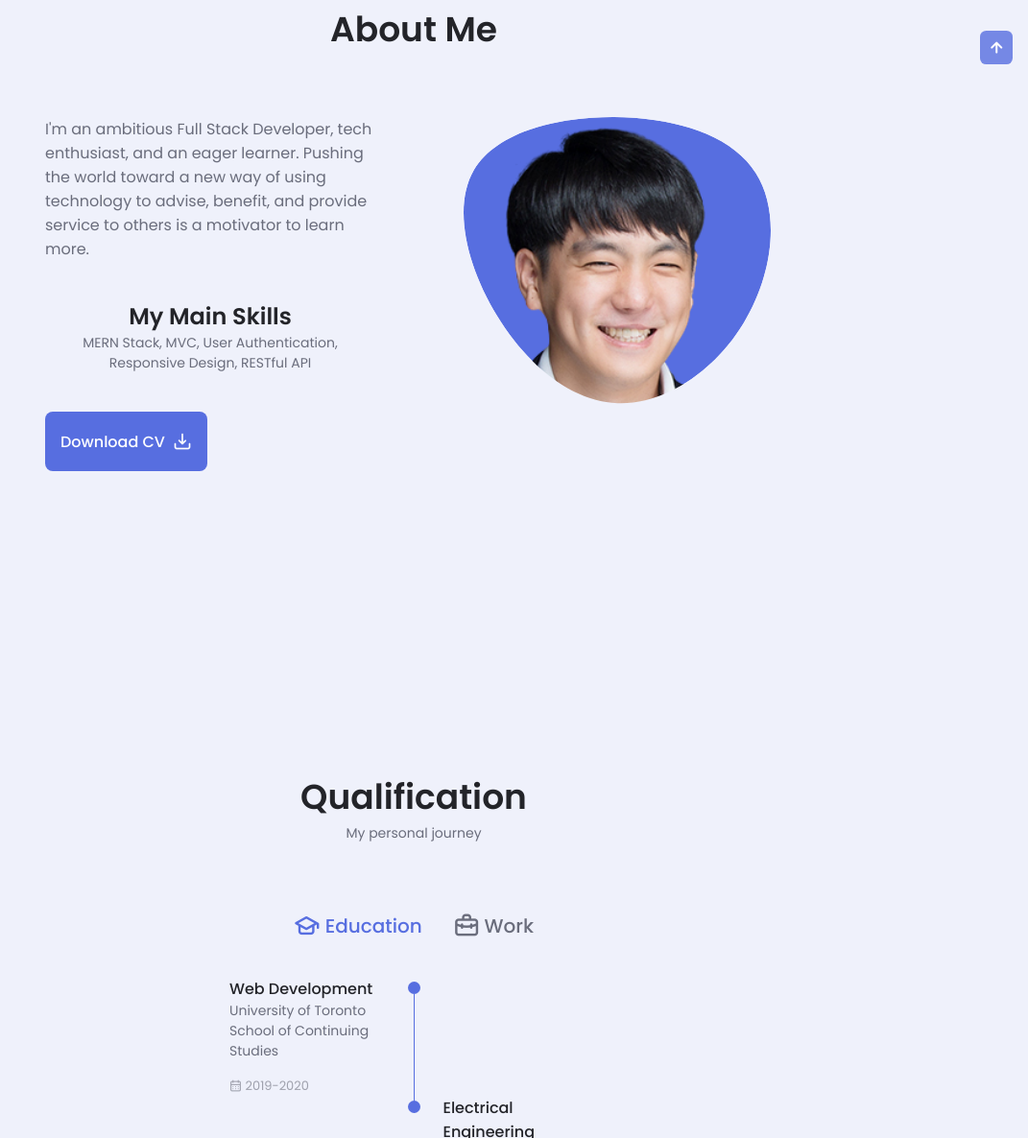
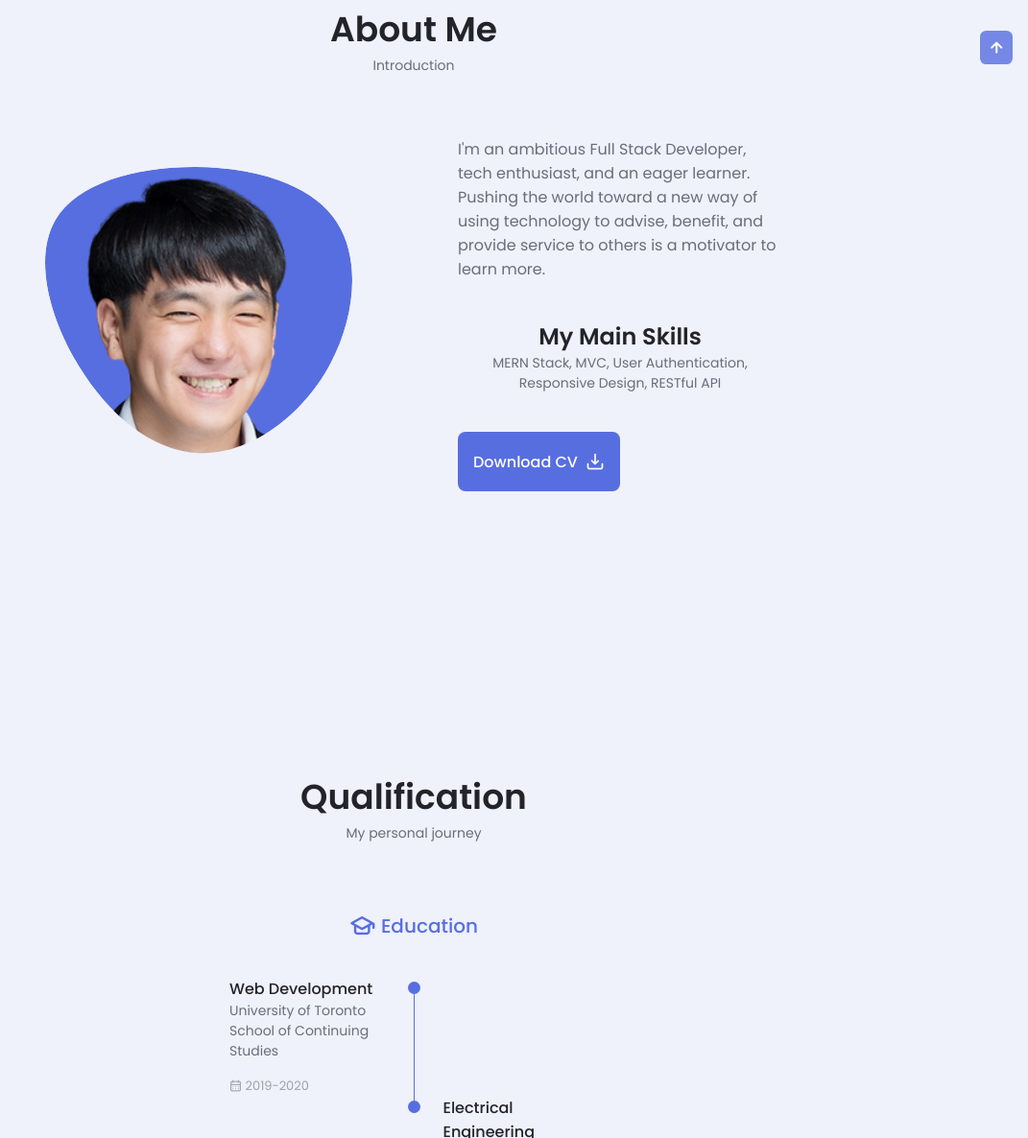
Before and after one commit to Lim95/Single-Page-Portfolio, a plain HTML site: page index.html in a window 1280 px wide. Shown: the part 893-2079 px from the top of the page at 96% size, without its empty margins (209-1280 px from the left). Drawn offline with nearby package versions, Linux system fonts and the light colour scheme.

Commit message:
profile img edited, work section deleted

```diff
--- a/assets/css/styles.css
+++ b/assets/css/styles.css
@@ -137,10 +137,12 @@ img{
     max-width: 100%;
     height: auto;
 }
+
 /*==================== REUSABLE CSS CLASSES ====================*/
 .section {
     padding: 2rem 0 4rem;
     height: 100vh;
+
 }
 
 .section__title {
--- a/assets/js/main.js
+++ b/assets/js/main.js
@@ -132,7 +132,3 @@ themeButton.addEventListener('click', () => {
     localStorage.setItem('selected-theme', getCurrentTheme())
     localStorage.setItem('selected-icon', getCurrentIcon())
 })
-
-// var scroll = new SmoothScroll('.nav__menu a[href*="#"]', {
-//     speed: 800
-// });
--- a/index.html
+++ b/index.html
@@ -105,10 +105,10 @@
             <!--==================== ABOUT ====================-->
             <section class="about section" id="about">
                 <h2 class="section__title">About Me</h2>
-                <span class="section__subtitle"></span>
+                <span class="section__subtitle">Introduction</span>
 
                 <div class="about__container container grid">
-                        <div class="home__img">
+                    <div class="about__img">
                         <svg class="home__blob" viewBox="0 0 200 187" xmlns="http://www.w3.org/2000/svg" xmlns:xlink="http://www.w3.org/1999/xlink">
                             <mask id="mask0" mask-type="alpha">
                                 <path d="M190.312 36.4879C206.582 62.1187 201.309 102.826 182.328 134.186C163.346 165.547
@@ -158,10 +158,10 @@
                             <i class="uil uil-graduation-cap qualification__icon"></i>
                             Education
                         </div>
-                        <div class="qualification__button button--flex" data-target='#work'>
+                        <!-- <div class="qualification__button button--flex" data-target='#work'>
                             <i class="uil uil-briefcase-alt qualification__icon"></i>
                             Work
-                        </div>
+                        </div> -->
                     </div>
 
                     <div class="qualification__sections">
@@ -204,8 +204,8 @@
                             </div>
                         </div>
 
-                        <div class="qualification__content" data-content id="work">
-                        <!-- 1 -->
+                        <!-- <div class="qualification__content" data-content id="work">
+
                             <div class="qualification__data">
                                 <div>
                                     <h3 class="qualification__title">Undergraduate Research Assistant</h3>
@@ -223,12 +223,11 @@
 
                             </div>
 
-                        <!-- 2 -->
                             <div class="qualification__data">
                                 <div></div>
                                 <div>
                                     <span class="qualification__rounder"></span>
-                                    <!-- <span class="qualification__line"></span> -->
+
                                 </div>
 
                                 <div>
@@ -241,7 +240,7 @@
                                 </div>
 
                             </div>
-                        </div>
+                        </div>                     -->
                     </div>
 
                 </div>
```
Lines whose indentation alone changed are shown as unchanged.
